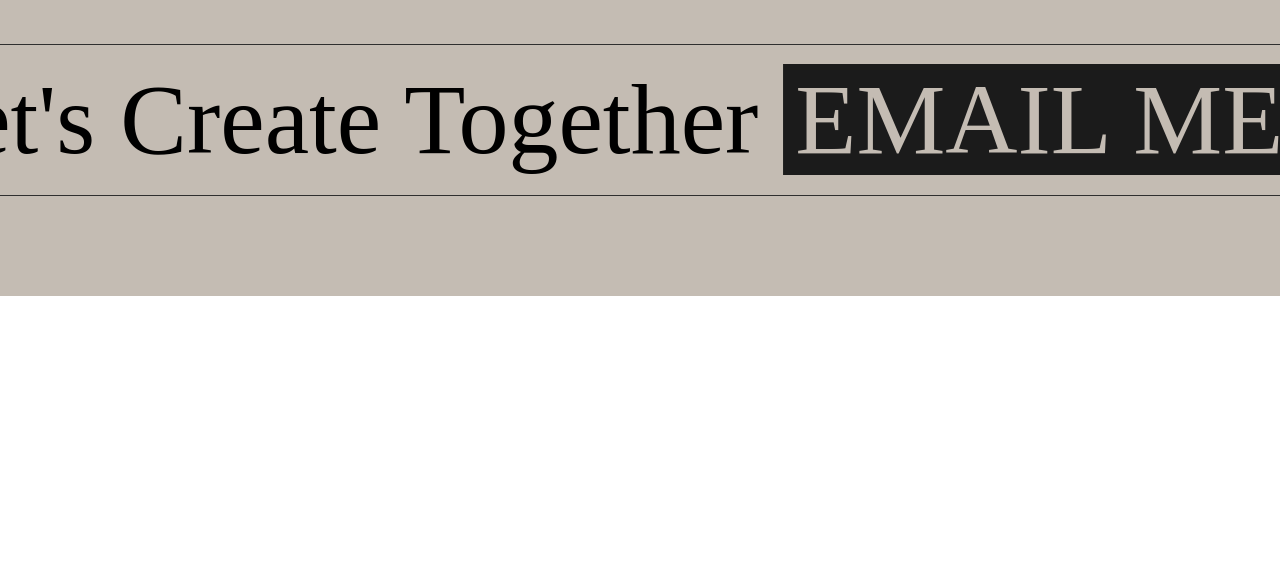
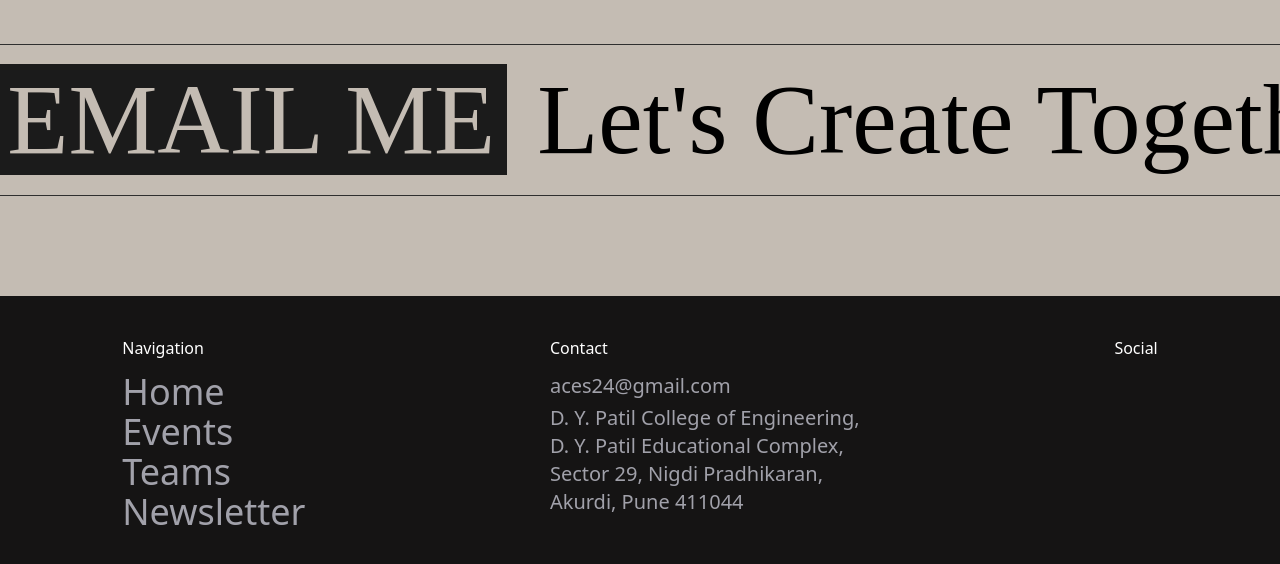
Before and after one commit to Aces2024/ACES-website, a React (Vite) app: page / in a window 1280 px wide. Shown: the part 3206-3770 px from the top of the page. Before the commit the page ends 3502 px from the top, so only its background shows below. Built offline with nearby package versions, Linux system fonts and the light colour scheme.

Commit message:
footer added

```diff
--- a/src/App.jsx
+++ b/src/App.jsx
@@ -3,6 +3,7 @@ import reactLogo from './assets/react.svg'
 import viteLogo from '/vite.svg'
 import './App.css'
 import Newsletter from './components/newsletter.jsx'
+import Footer from './components/Footer.jsx'
 
 function App() {
   const [count, setCount] = useState(0)
@@ -10,6 +11,7 @@ function App() {
   return (
     <>
       <Newsletter/>
+      <Footer/>
     </>
   )
 }
--- /dev/null
+++ b/src/components/Footer.jsx
@@ -0,0 +1,44 @@
+import React from 'react'
+
+function Footer() {
+    const data =["Home", "Events", "Teams", "Newsletter"]
+  return (
+    <>
+    <div className='h-1/5 bg-[#151414] pt-10 pb-10  flex justify-around items-start'>
+        <div className='text-white'>
+            <h1 className='mb-3'>
+            Navigation
+            </h1>
+            {
+                 data.map(item => (
+                    <div className='h-[40px]  font-normal text-4xl   overflow-hidden '>
+                <h1 className='ease-in hover:text-white text-zinc-400 duration-500 hover:-translate-y-[50%]'>{item} <br />{item}</h1>
+            </div>
+                    ))
+            }
+
+
+
+            </div>
+        <div className='w-1/4 text-white'>
+        <h1 className='mb-3'>
+            Contact
+            </h1>
+        <p className='font-normal text-zinc-400 text-xl mb-1'>aces24@gmail.com</p>
+        <p className='font-normal text-zinc-400 text-xl'> D. Y. Patil College of Engineering, D. Y. Patil Educational Complex, Sector 29, Nigdi Pradhikaran, Akurdi, Pune 411044</p>
+        </div>
+        <div className='text-white'>
+        <h1 className='mb-3'>
+            Social
+            </h1>
+
+            <div>
+
+            </div>
+        </div>
+    </div>
+    </>
+  )
+}
+
+export default Footer
--- a/src/index.css
+++ b/src/index.css
@@ -49,7 +49,7 @@
     animation-timing-function: linear;
     margin-right: 30px;
     animation-name: marquee; /* Corrected animation name */
-    animation-duration: 3s;
+    animation-duration: 10s;
     animation-iteration-count: infinite;
   }
 #page5 h1 span {
```
